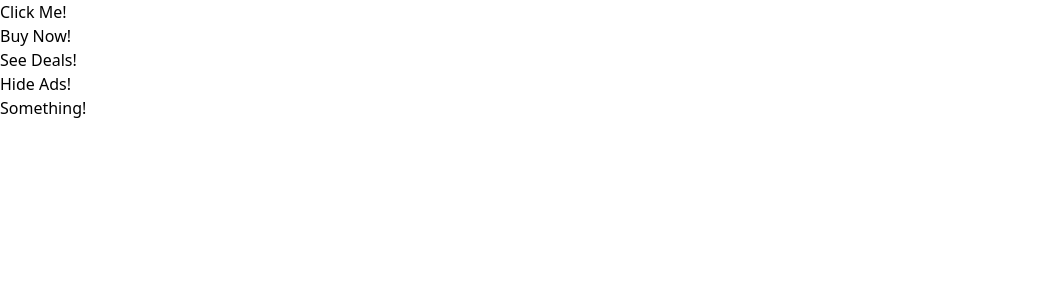
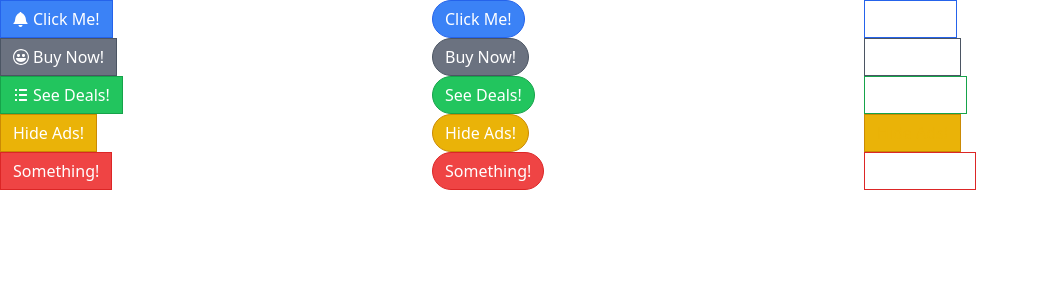
Before and after one commit to PaulGLujan/react-exercises, a React (Create React App) app in the folder custom-navigation/: page / in a window 1280 px wide. Shown: the top 300 px of the page, without its empty margins (0-1039 px from the left). Built offline with nearby package versions, Linux system fonts and the light colour scheme.

Commit message:
Finished button styling

```diff
--- a/custom-navigation/package.json
+++ b/custom-navigation/package.json
@@ -6,9 +6,11 @@
     "@testing-library/jest-dom": "^5.16.5",
     "@testing-library/react": "^13.4.0",
     "@testing-library/user-event": "^13.5.0",
+    "classnames": "^2.3.2",
     "prop-types": "^15.8.1",
     "react": "^18.2.0",
     "react-dom": "^18.2.0",
+    "react-icons": "^4.7.1",
     "react-scripts": "5.0.1",
     "web-vitals": "^2.1.4"
   },
--- a/custom-navigation/src/App.jsx
+++ b/custom-navigation/src/App.jsx
@@ -1,22 +1,88 @@
 import Button from "./Button";
+import { GoBell, GoSmiley, GoListUnordered } from "react-icons/go";
 
 function App() {
   return (
-    <div>
+    <div className="columns-3">
       <div>
-        <Button primary>Click Me!</Button>
+        <div>
+          <Button primary>
+            <GoBell />
+            Click Me!
+          </Button>
+        </div>
+        <div>
+          <Button secondary>
+            <GoSmiley />
+            Buy Now!
+          </Button>
+        </div>
+        <div>
+          <Button success>
+            <GoListUnordered />
+            See Deals!
+          </Button>
+        </div>
+        <div>
+          <Button warning>Hide Ads!</Button>
+        </div>
+        <div>
+          <Button danger>Something!</Button>
+        </div>
       </div>
       <div>
-        <Button>Buy Now!</Button>
+        <div>
+          <Button primary rounded>
+            Click Me!
+          </Button>
+        </div>
+        <div>
+          <Button secondary rounded>
+            Buy Now!
+          </Button>
+        </div>
+        <div>
+          <Button success rounded>
+            See Deals!
+          </Button>
+        </div>
+        <div>
+          <Button warning rounded>
+            Hide Ads!
+          </Button>
+        </div>
+        <div>
+          <Button danger rounded>
+            Something!
+          </Button>
+        </div>
       </div>
       <div>
-        <Button>See Deals!</Button>
-      </div>
-      <div>
-        <Button>Hide Ads!</Button>
-      </div>
-      <div>
-        <Button>Something!</Button>
+        <div>
+          <Button primary outline>
+            Click Me!
+          </Button>
+        </div>
+        <div>
+          <Button secondary outline>
+            Buy Now!
+          </Button>
+        </div>
+        <div>
+          <Button success outline>
+            See Deals!
+          </Button>
+        </div>
+        <div>
+          <Button warning outline>
+            Hide Ads!
+          </Button>
+        </div>
+        <div>
+          <Button danger outline>
+            Something!
+          </Button>
+        </div>
       </div>
     </div>
   );
--- a/custom-navigation/src/Button.jsx
+++ b/custom-navigation/src/Button.jsx
@@ -1,4 +1,4 @@
-import PropTypes from "prop-types";
+import classNames from "classnames";
 
 const Button = ({
   children,
@@ -10,7 +10,22 @@ const Button = ({
   outline,
   rounded,
 }) => {
-  return <button>{children}</button>;
+  const classes = classNames("flex items-center gap-x-1 border px-3 py-1.5", {
+    "border-blue-600 bg-blue-500 text-white": primary,
+    "border-gray-600 bg-gray-500 text-white": secondary,
+    "border-green-600 bg-green-500 text-white": success,
+    "border-yellow-600 bg-yellow-500 text-white": warning,
+    "border-red-600 bg-red-500 text-white": danger,
+    "rounded-full": rounded,
+    "bg-white": outline,
+    "text-blue-500": outline && primary,
+    "text-gray-500": outline && secondary,
+    "text-green-500": outline && success,
+    "text-yellow-500": outline && warning,
+    "text-red-500": outline && danger,
+  });
+
+  return <button className={classes}>{children}</button>;
 };
 
 Button.propTypes = {
```
Also changed, not shown: 1 other file (tests, documents, lock files or other folders).
